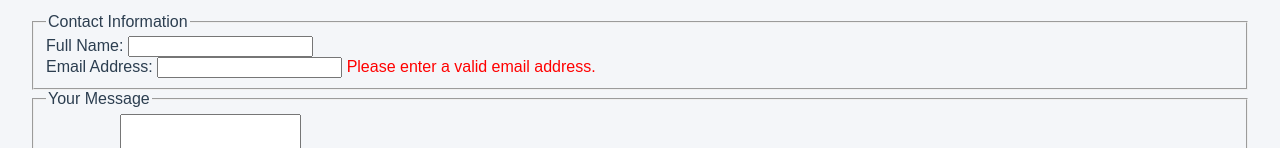
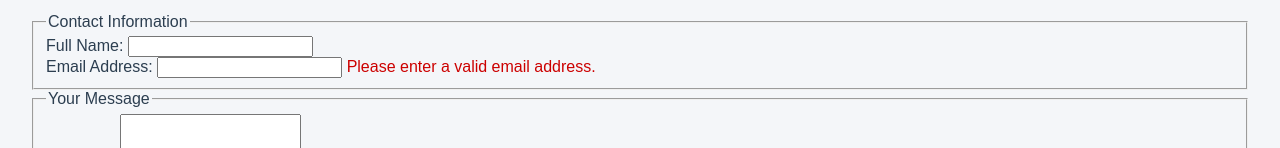
Before and after one commit to KueisAnti/Web-Devlopment, a plain HTML site: page about.html in a window 1280 px wide. Shown: the part 412-560 px from the top of the page. Drawn offline with Linux system fonts and the light colour scheme.

Commit message:
Update about.html

```diff
--- a/about.html
+++ b/about.html
@@ -58,7 +58,7 @@
         required
       >
       <!-- The error message linked to the input via aria-describedby -->
-      <span id="email-error" class="error-message" role="alert" style="color: red;">
+     <span id="email-error" class="error-message" role="alert" style="color: #CC0000;">
         Please enter a valid email address.
       </span>
     </div>
```
